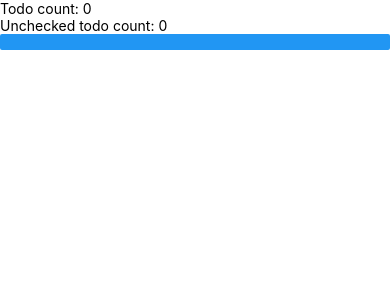
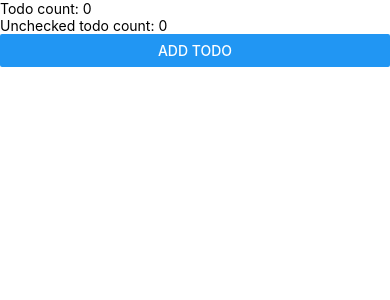
Before and after one commit to RdotSilva/React-Native-Todo-List, a React Native app: screen / in a window 390 px wide. Shown: the top 300 px of the page. Built offline with nearby package versions, Linux system fonts and the light colour scheme.

Commit message:
Fix typos

```diff
--- a/App.js
+++ b/App.js
@@ -1,5 +1,7 @@
 import React from 'react';
 import { StyleSheet, Text, View, Button, ScrollView } from 'react-native';
+
+let id = 0;
 
 const Todo = props => (
 	<View>
@@ -17,7 +19,7 @@ export default class App extends React.Component {
 	}
 
 	addTodo() {
-		i++;
+		id++;
 		const text = `TODO number ${id}`;
 		this.setState({
 			todos: [
@@ -35,7 +37,7 @@ export default class App extends React.Component {
 					Unchecked todo count:{' '}
 					{this.state.todos.filter(todo => !todo.checked).length}
 				</Text>
-				<Button onPress={() => this.addTodo()} tlte="Add TODO" />
+				<Button onPress={() => this.addTodo()} title="Add TODO" />
 				<ScrollView>
 					{this.state.todos.map(todo => (
 						<Todo
```
